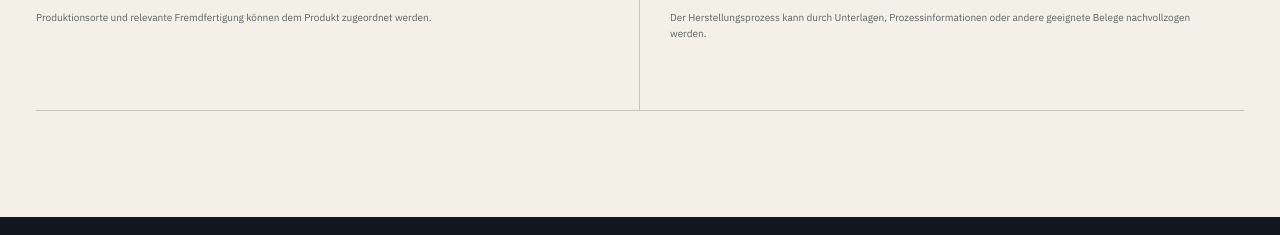
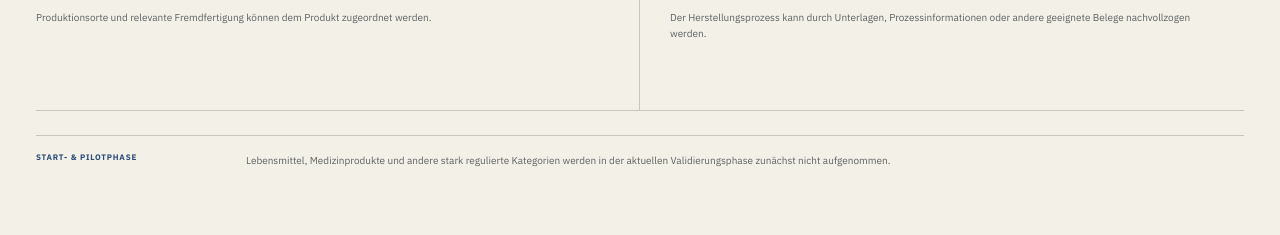
Before and after one commit to dennis-glaser-coder/human-certification-web, a Next.js app: page /fuer-hersteller in a window 1280 px wide. Shown: the part 2140-2375 px from the top of the page. Built offline with nearby package versions, Linux system fonts and the light colour scheme.

Commit message:
Align pilot scope with business plan

```diff
--- a/src/app/fuer-hersteller/page.js
+++ b/src/app/fuer-hersteller/page.js
@@ -209,6 +209,11 @@ export default function ManufacturerPage() {
               <p>{copy}</p>
             </article>
           ))}
+        </div>
+
+        <div className="manufacturerScopeNote">
+          <span>START- & PILOTPHASE</span>
+          <p>Lebensmittel, Medizinprodukte und andere stark regulierte Kategorien werden in der aktuellen Validierungsphase zunächst nicht aufgenommen.</p>
         </div>
 
       </section>
```
